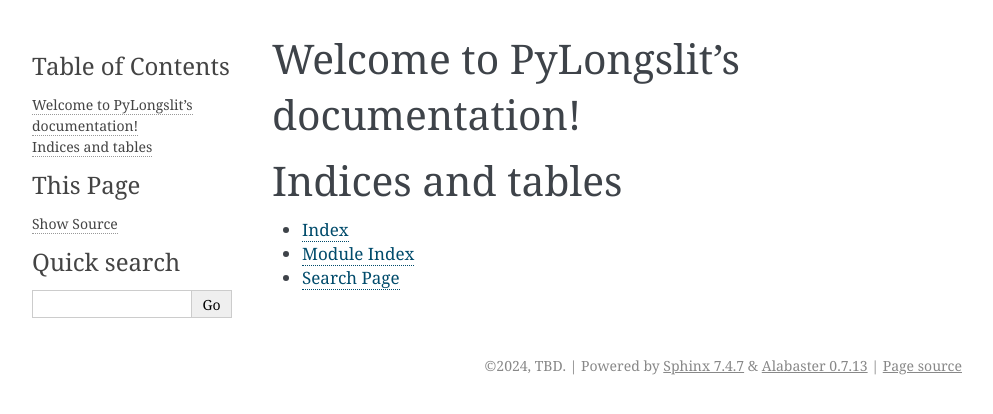
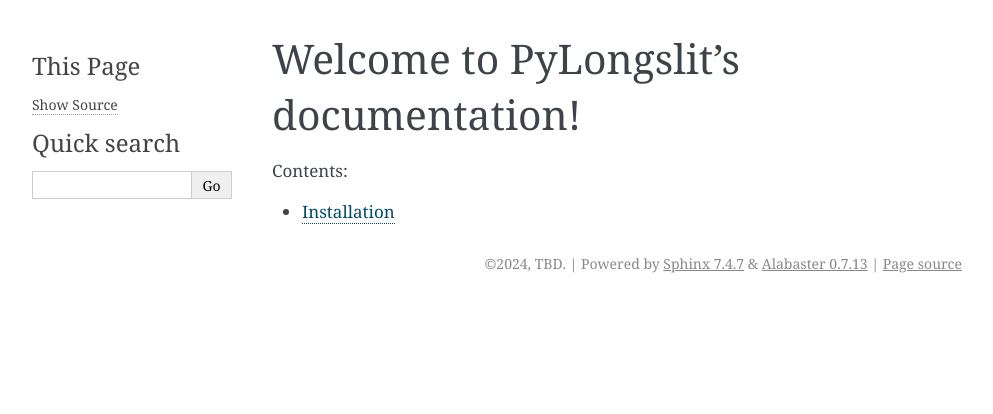
Before and after one commit to jfynbo/PyLongslit, a Sphinx documentation site: the page built from docs/index.rst, in a window 1280 px wide. Shown: the top 414 px of the page, without its empty margins (148-1141 px from the left). Built offline with Sphinx 7.4.7, drawn with Linux system fonts in a browser that asks for light colours.

Commit message:
starting installation docs

```diff
--- a/docs/index.rst
+++ b/docs/index.rst
@@ -10,11 +10,4 @@
    :maxdepth: 1
    :caption: Contents:
 
-
-
-Indices and tables
-==================
-
-* :ref:`genindex`
-* :ref:`modindex`
-* :ref:`search`
+   installation.rst
```
Also changed, not shown: docs/installation.rst (added, +49 -0 lines).
